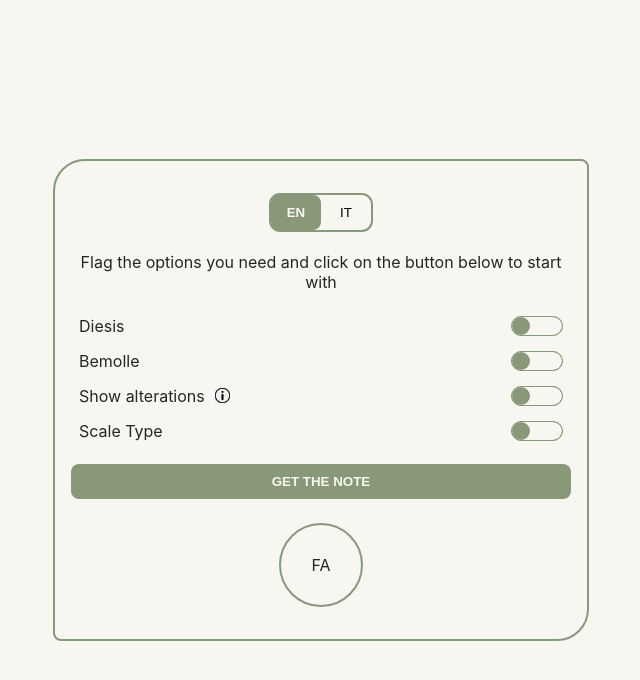
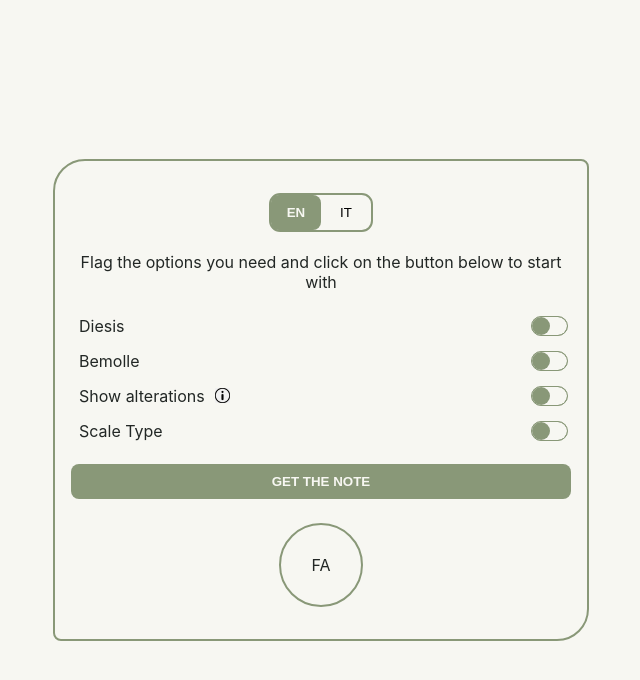
Before and after one commit to foters/random-note-generator, a React (Create React App) app: page / in a window 1280 px wide. Shown: the top 680 px of the page, without its empty margins (319-959 px from the left). Built offline with nearby package versions, Linux system fonts and the light colour scheme.

Commit message:
style(switch buttons): dimension updated

```diff
--- a/src/components/RandomNoteComponent.css
+++ b/src/components/RandomNoteComponent.css
@@ -101,14 +101,14 @@
 
 .button-cover {
   position: relative;
-  width: 52px;
+  width: 32px;
   height: 20px;
 }
 
 .button {
   position: absolute;
   top: 1.3rem;
-  width: 50px;
+  width: 35px;
   height: 18px;
   margin: -20px auto 0 auto;
   overflow: hidden;
@@ -163,7 +163,7 @@
 
 .switch-button .checkbox:checked+.knobs:before {
   content: "";
-  left: 32px;
+  left: 17px;
   background-color: var(--color1);
 }
 
```
